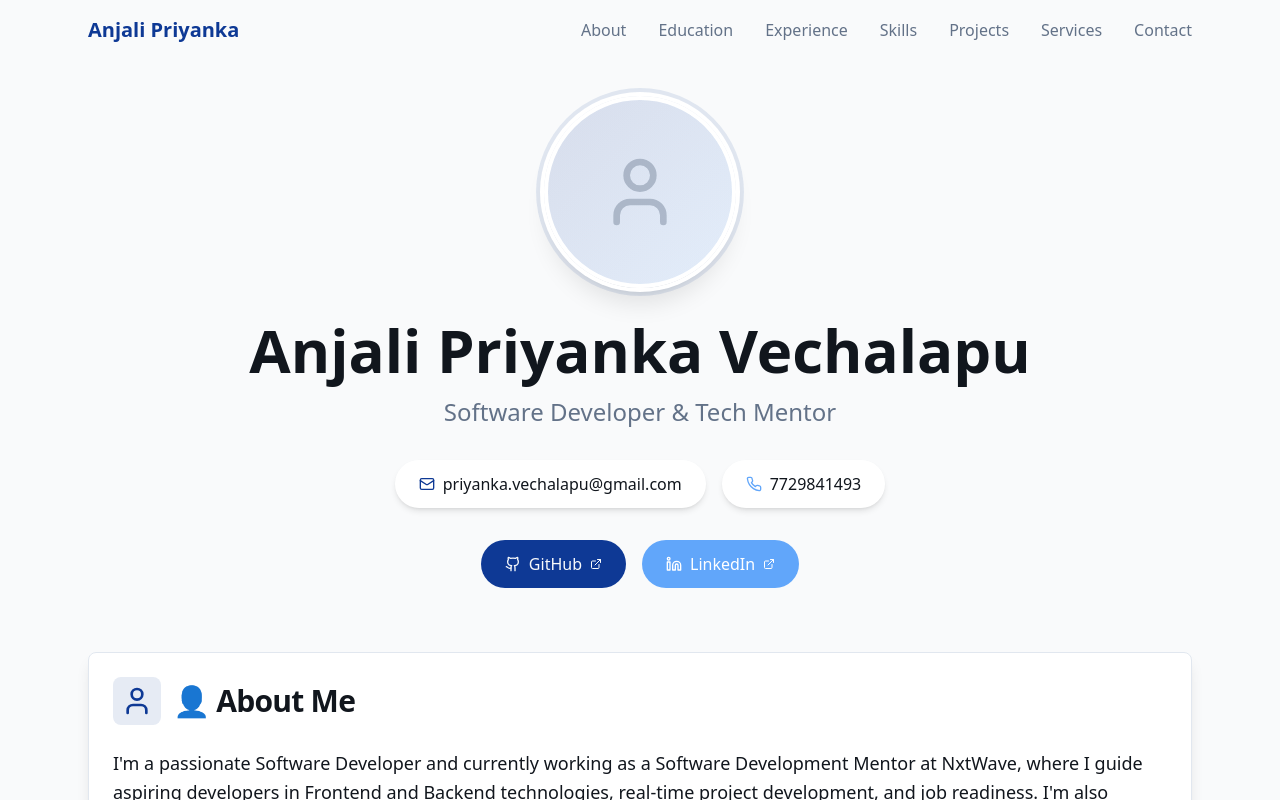
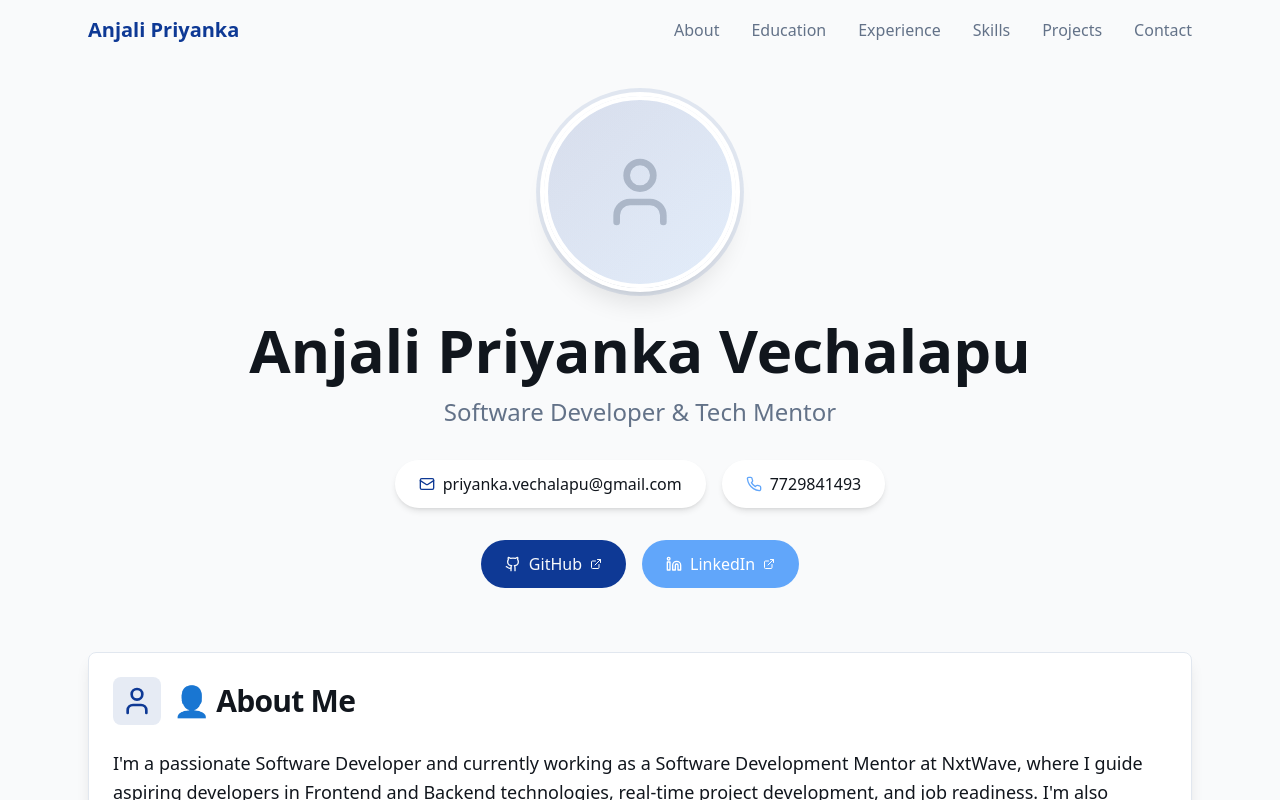
Before and after one commit to Anjali-Priyanka/anjali-priyanka-portfolio-verse, a React (Vite) app: page / in a window 1280 px wide. Shown: the top 800 px of the page. Built offline with nearby package versions, Linux system fonts and the light colour scheme.

Commit message:
Updated Navigation.tsx

```diff
--- a/src/components/Navigation.tsx
+++ b/src/components/Navigation.tsx
@@ -29,7 +29,6 @@ const Navigation = () => {
     { label: 'Experience', id: 'experience' },
     { label: 'Skills', id: 'skills' },
     { label: 'Projects', id: 'projects' },
-    { label: 'Services', id: 'services' },
     { label: 'Contact', id: 'contact' },
   ];
 
```
